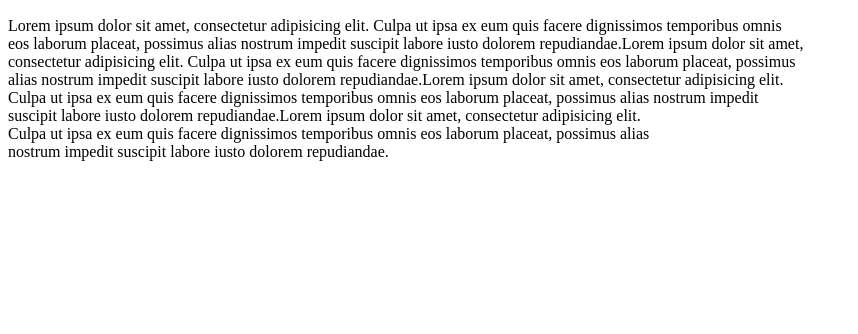
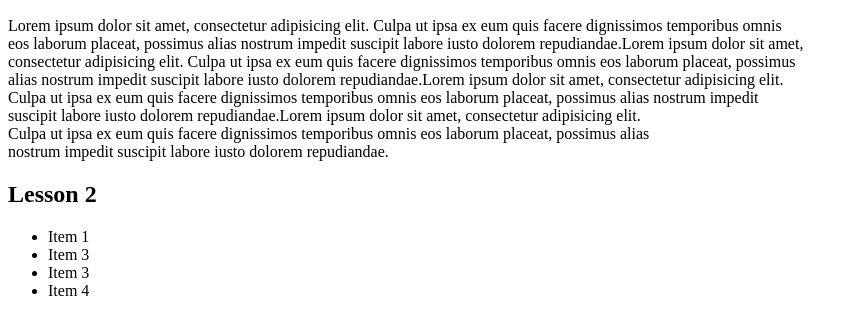
Before and after one commit to nkemben/gitproject2019, a plain HTML site: page index.html in a window 1280 px wide. Shown: the part 110-444 px from the top of the page, without its empty margins (0-858 px from the left). Drawn offline with Linux system fonts and the light colour scheme.

Commit message:
I added lesson2 and list

```diff
--- a/index.html
+++ b/index.html
@@ -20,6 +20,14 @@
 		 nostrum impedit suscipit labore iusto dolorem repudiandae.
 	</p>
 
+	<h2>Lesson 2</h2>
+	<ul>
+		<li>Item 1</li>
+		<li>Item 3</li>
+		<li>Item 3</li>
+		<li>Item 4</li>
+	</ul>
+
 
 
 
```
